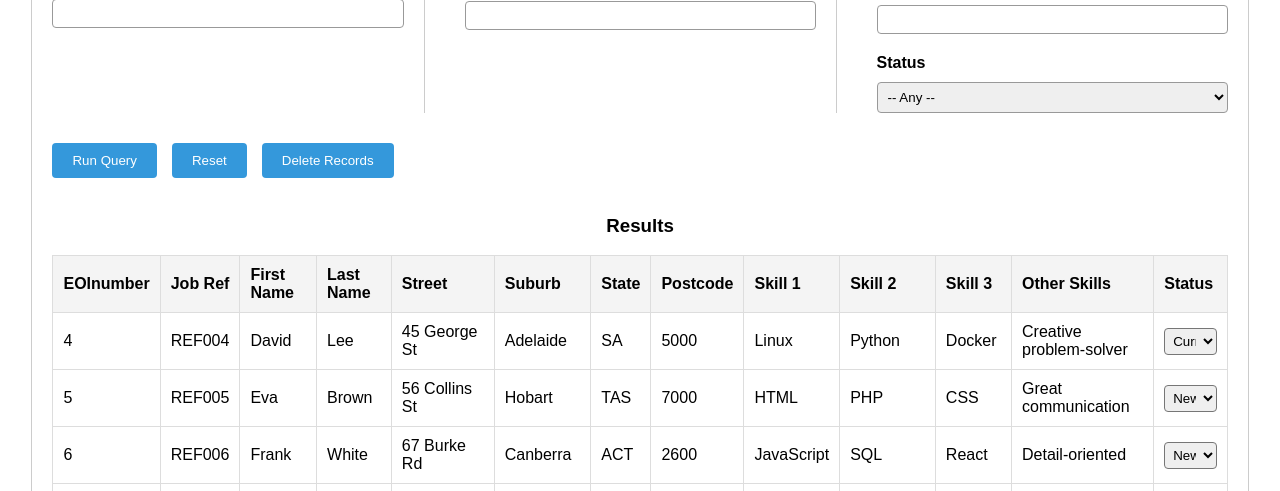
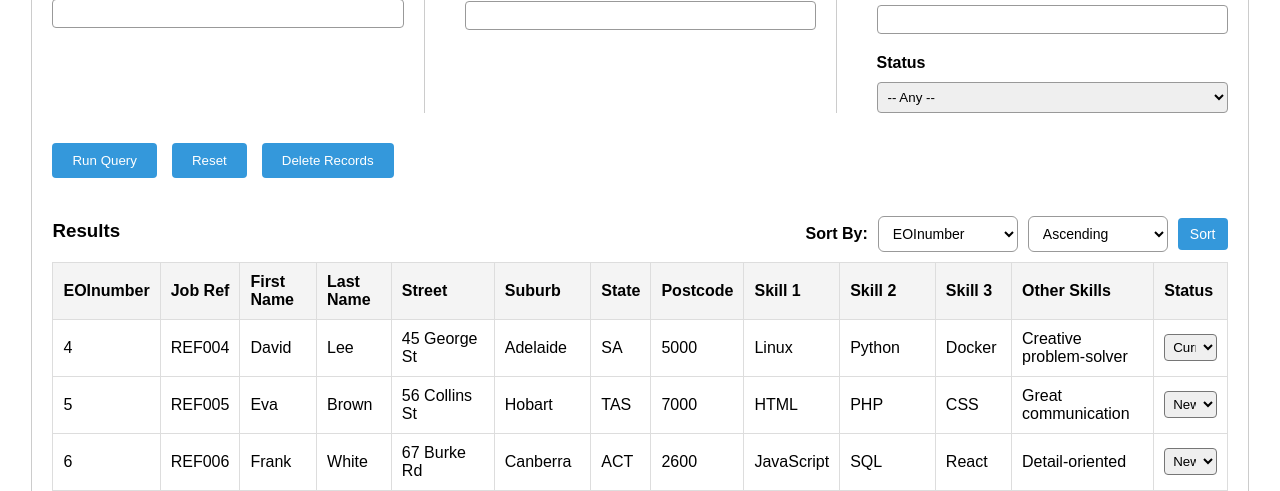
Before and after one commit to Dynamicarian/project2, a PHP site: page /manager.php in a window 1280 px wide. Shown: the part 425-916 px from the top of the page. Run offline with PHP 8.4, Linux system fonts and the light colour scheme; data comes from the database, SQL or seed files in the repository.

Commit message:
Added sorting functionality to manager.php

```diff
--- a/manager.php
+++ b/manager.php
@@ -57,6 +57,17 @@ $search_terms = [ // initialize all form fields
 // Possible statuses for dropdown
 $status_options = ["New", "Current", "Final"];
 
+$sortable_fields = [
+    "EOInumber" => "EOInumber",
+    "job_reference_number" => "Job Ref",
+    "first_name" => "First Name",
+    "last_name" => "Last Name",
+    "suburb" => "Suburb",
+    "state" => "State",
+    "postcode" => "Postcode",
+    "status" => "Status"
+];
+
 if ($_SERVER["REQUEST_METHOD"] == "POST") {
 
     // Reset filters
@@ -93,6 +104,13 @@ if ($_SERVER["REQUEST_METHOD"] == "POST") {
 
         if (count($conditions) > 0) {
             $query .= " WHERE " . implode(" AND ", $conditions);
+        }
+
+        // Add sorting if requested
+        if (isset($_POST['sort_field']) && array_key_exists($_POST['sort_field'], $sortable_fields)) {
+            $sort_field = mysqli_real_escape_string($dbconn, $_POST['sort_field']);
+            $sort_order = (isset($_POST['sort_order']) && strtoupper($_POST['sort_order']) === "DESC") ? "DESC" : "ASC";
+            $query .= " ORDER BY $sort_field $sort_order";
         }
     }
 }
@@ -174,6 +192,7 @@ $result = mysqli_query($dbconn, $query);
             text-align: center;
             gap: 15px;
             display: inline-flex;
+            margin-bottom: 20px;
         }
 
         table {
@@ -206,6 +225,57 @@ $result = mysqli_query($dbconn, $query);
             margin-left: 5px;
             cursor: pointer;
         }
+
+        .results-header {
+            display: flex;
+            align-items: flex-start; /* align items at top */
+            justify-content: space-between;
+            margin-bottom: 10px;
+        }
+
+        .results-header h3 {
+            margin: 0; /* remove default margin for cleaner alignment */
+            padding-top: 4px; /* align vertically with dropdown */
+        }
+
+        .sort-controls {
+            display: flex;
+            align-items: center;
+            gap: 10px; /* space between label and dropdowns */
+        }
+
+        select.sort-dropdown {
+            width: 140px; /* adjust width as needed */
+            padding: 8px 10px; /* keeps the slightly taller dropdown from before */
+            border-radius: 6px;
+            border: 1px solid #999;
+            background-color: #fff;
+            font-size: 14px;
+            cursor: pointer;
+            transition: border-color 0.3s ease;
+            line-height: 1.3;
+        }
+
+        select.sort-dropdown:hover {
+            border-color: #3498db;
+        }
+
+        .sort-btn {
+            height: 32px;
+            padding: 4px 12px;
+            background-color: #3498db;
+            color: white;
+            border: none;
+            border-radius: 4px;
+            cursor: pointer;
+            font-size: 14px;
+            transition: background-color 0.2s ease;
+        }
+
+        .sort-btn:hover {
+            background-color: #2980b9;
+        }
+
     </style>
 </head>
 <body>
@@ -306,7 +376,9 @@ $result = mysqli_query($dbconn, $query);
             </div>
         </div>
 
+
         <div class="buttons-row">
+
             <input type="submit" value="Run Query" class="submit-btn" name="run_query">
             <input type="submit" value="Reset" class="reset-btn" name="reset_filters">
 
@@ -330,7 +402,38 @@ $result = mysqli_query($dbconn, $query);
 
         <br><br>
 
-        <h3 style="text-align:center;">Results</h3>
+        <div class="results-header">
+            <h3>Results</h3>
+            <div class="sort-controls">
+                <label for="sort_field"><strong>Sort By:</strong></label>
+                <select name="sort_field" class="sort-dropdown">
+                <?php
+                $sortable_fields = [
+                    "EOInumber" => "EOInumber",
+                    "job_reference_number" => "Job Ref",
+                    "first_name" => "First Name",
+                    "last_name" => "Last Name",
+                    "suburb" => "Suburb",
+                    "state" => "State",
+                    "postcode" => "Postcode",
+                    "status" => "Status"
+                ];
+                foreach ($sortable_fields as $field => $label) {
+                    $selected = (isset($_POST['sort_field']) && $_POST['sort_field'] == $field) ? "selected" : "";
+                    echo "<option value=\"$field\" $selected>$label</option>";
+                }
+                ?>
+                </select>
+
+                <select name="sort_order" class="sort-dropdown">
+                    <option value="ASC">Ascending</option>
+                    <option value="DESC">Descending</option>
+                </select>
+
+                <button type="submit" name="run_query" class="sort-btn">Sort</button>
+            </div>
+        </div>
+
 
         <?php if ($result && mysqli_num_rows($result) > 0): ?>
             <table>
```
